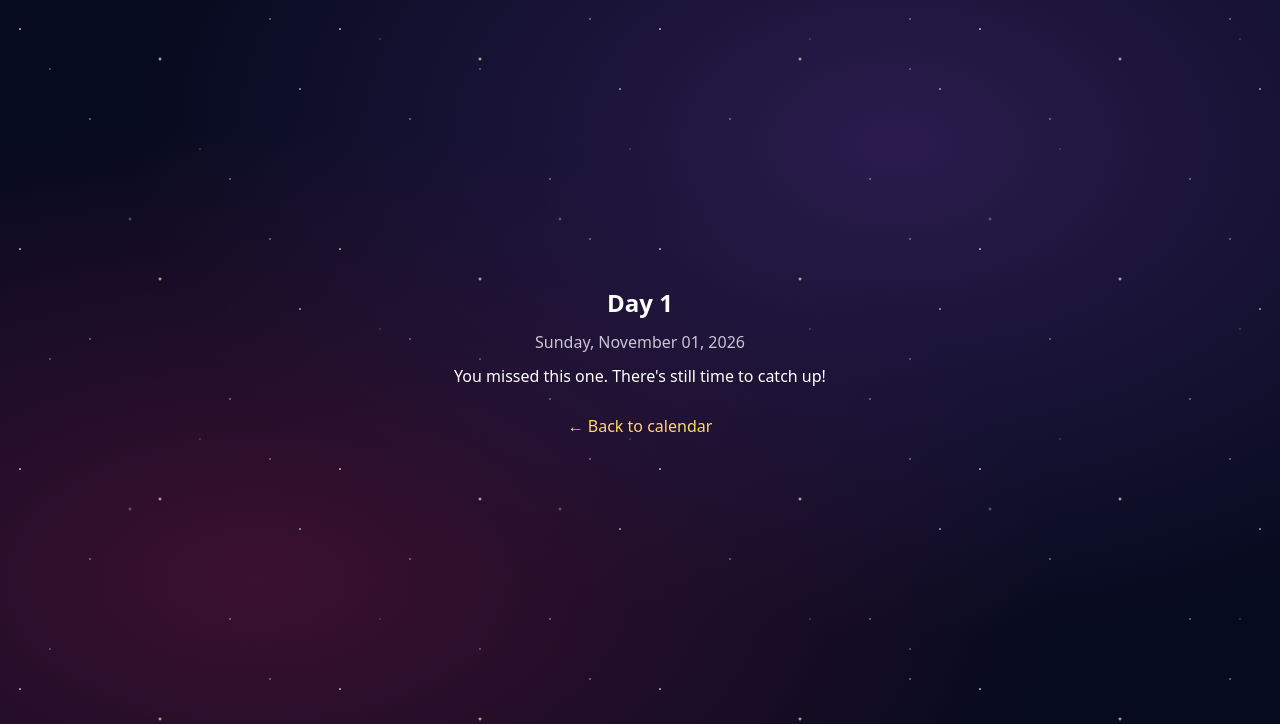
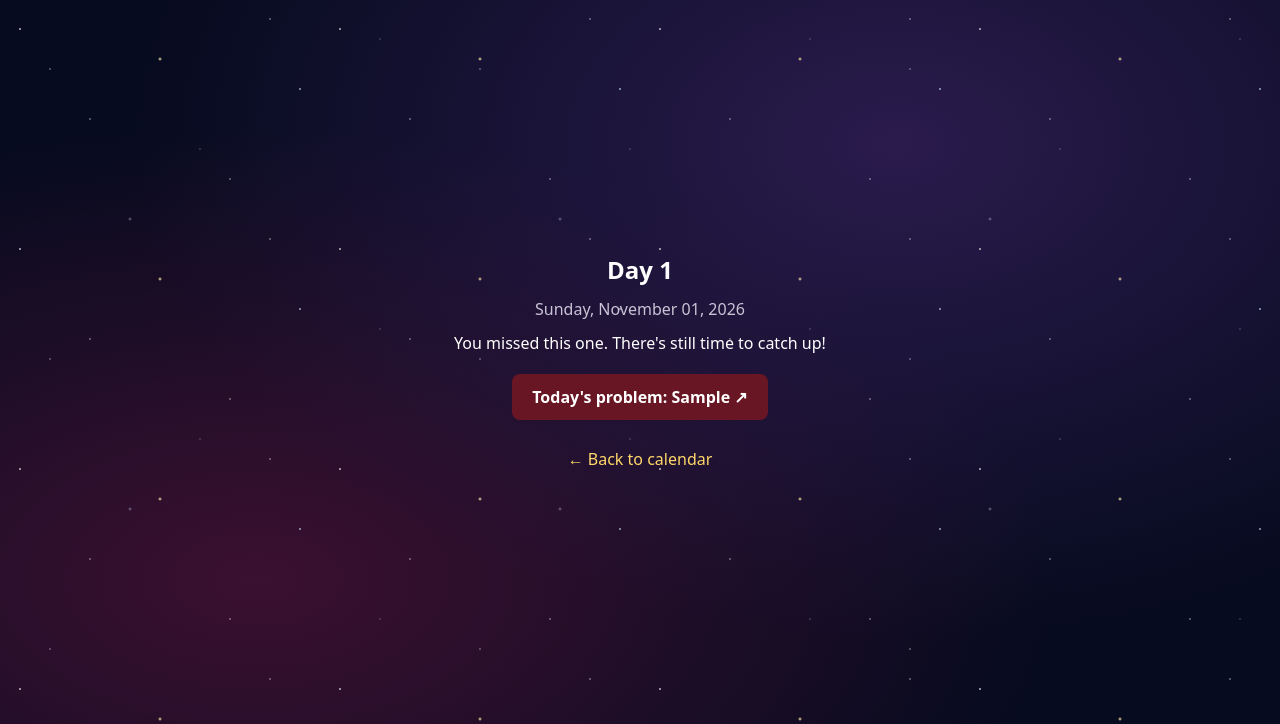
Before and after one commit to AGannon22/LeetClaus, a Flask app: page /day/1 in a window 1280 px wide. Shown: the part 76-800 px from the top of the page. Run offline with Flask 3, Linux system fonts and the light colour scheme; the visitor is signed in with stand-in values (Sample User, id 1); a database or web service that is not in the repository returns one stand-in record (values such as "Sample title").

Commit message:
leetcode Picking done!!

```diff
--- a/app.py
+++ b/app.py
@@ -4,8 +4,8 @@ from dotenv import load_dotenv
 from flask import Flask, render_template, request, redirect, url_for, session, abort
 from helperfunctions.account_stuff import handleLogin, createNewAccount
 from helperfunctions.advent import getAdventDays
-from helperfunctions.progress import getCompletedDays
-from db import user_data
+from helperfunctions.leetcodeAPI import pickAProblem
+from helperfunctions.progress import getCompletedDays, getUserData, assignProblem
 
 load_dotenv()
 
@@ -27,12 +27,23 @@ def index():
 def day(n):
     if not 1 <= n <= 25:
         abort(404)
-    info = getAdventDays(completed=getCompletedDays(session["username"]))[n - 1]
-    # no peeking at future days by typing the URL
+    userStuff = getUserData(session["username"])
+    completed = set(userStuff.get("completed_days", []))
+    info = getAdventDays(completed=completed)[n - 1]
+    # no peeking at future days by typing the URL (checked before using any API calls)
     if not info["unlocked"]:
         return redirect(url_for("index"))
 
-    return render_template("day.html", title=f"Day {n}", day=info)
+    # keep the same problem once a day has one; only pick for unassigned, unfinished days
+    assigned = userStuff.get("assigned", {})
+    slug = assigned.get(str(n))
+    if slug is None and n not in completed:
+        problem = pickAProblem(userStuff.get("leetcode_username", ""), assigned)
+        if problem is not None:
+            slug = problem["titleSlug"]
+            assignProblem(session["username"], n, slug)
+
+    return render_template("day.html", title=f"Day {n}", day=info, problem_slug=slug)
 @app.route("/login",methods=['GET','POST'])
 def login():
     if request.method == "GET":
--- a/helperfunctions/account_stuff.py
+++ b/helperfunctions/account_stuff.py
@@ -1,10 +1,10 @@
 from db import auth, user_data
 from helperfunctions.leetcodeAPI import confirmLeetCodeUser
 import bcrypt
+from helperfunctions.progress import newUserDataDoc
 def handleLogin(request):
     formresponses = request.form.to_dict()
     userInfo = auth.find_one({"username": formresponses["username"]})
-    # same message either way so nobody can probe which usernames exist
     if userInfo is None:
         return "Invalid username or password"
     passAttempt = formresponses["password"].encode()
@@ -23,11 +23,12 @@ def createNewAccount(request):
             "hashedPass": hashedpass,
             "leetcode_username":formResponses["leetcode_username"]
         }
+        newUserData = newUserDataDoc(formResponses["username"], formResponses["leetcode_username"])
         auth.insert_one(newUser)
+        user_data.insert_one(newUserData)
     return result
 
 def validateAccount(request):
-    print(request, request.form.to_dict())
     formResponses = request.form.to_dict()
     #leetcode user is real
     if (confirmLeetCodeUser(formResponses["leetcode_username"]) == False):
--- a/helperfunctions/progress.py
+++ b/helperfunctions/progress.py
@@ -1,7 +1,24 @@
 from db import user_data
 
 # One document per user in the user_data collection:
-#   {"username": "alyssa", "completed_days": [1, 2, 5]}
+#   {"username": "alyssa",
+#    "leetcode_username": "alyssa_lc",
+#    "completed_days": [1, 2, 5],
+#    "assigned": {"1": "two-sum", "2": "valid-parentheses"}}   # day number (as a string) -> problem slug
+
+
+def newUserDataDoc(username, leetcodeUsername):
+    # the starting document for a brand-new user (created at registration)
+    return {
+        "username": username,
+        "leetcode_username": leetcodeUsername,
+        "completed_days": [],
+        "assigned": {},
+    }
+
+
+def getUserData(username):
+    return user_data.find_one({"username": username})
 
 def getCompletedDays(username):
     # set of day numbers this user has completed (empty if they haven't done any yet)
@@ -18,3 +35,7 @@ def markDayCompleted(username, day):
     )
 def unmarkDayCompleted(username, day):
     user_data.update_one({"username": username}, {"$pull": {"completed_days": day}})
+
+def assignProblem(username, day, slug):
+    # Mongo keys are strings, so day 3 is stored as "3"
+    user_data.update_one({"username": username}, {"$set": {f"assigned.{day}": slug}})
--- a/helperfunctions/testing.py
+++ b/helperfunctions/testing.py
@@ -19,4 +19,5 @@ def testingNotRealUser(user):
         print(f"An error occurred: {e}")
         return None
 if __name__ == '__main__':
+    #print(testingNotRealUser("problems?limit=20&skip=20"))
     print(testingNotRealUser("dunkdunkle/acSubmission"))
--- a/static/style.css
+++ b/static/style.css
@@ -200,6 +200,19 @@ a.advent-day:focus-visible {
 .day-status {
     margin: 0;
 }
+.day-problem {
+    margin-top: 0.5rem;
+    padding: 0.75rem 1.25rem;
+    color: white;
+    background: #681623;
+    border-radius: 8px;
+    text-decoration: none;
+    font-weight: 600;
+    transition: background 0.2s;
+}
+.day-problem:hover {
+    background: #4f101a;
+}
 .day-back {
     margin-top: 1rem;
     color: #ffd76a;
--- a/templates/day.html
+++ b/templates/day.html
@@ -6,7 +6,13 @@
         {% if day.completed %}<p class="day-status">✓ Completed!</p>{% endif %}
         {% if day.missed %}<p class="day-status">You missed this one. There's still time to catch up!</p>{% endif %}
 
-        {# TODO: today's challenge goes here #}
+        {% if problem_slug %}
+        <a class="day-problem" href="https://leetcode.com/problems/{{ problem_slug }}/" target="_blank" rel="noopener">
+            Today's problem: {{ problem_slug.replace('-', ' ').title() }} ↗
+        </a>
+        {% elif not day.completed %}
+        <p class="day-status">Couldn't pick a problem right now. Try refreshing in a minute.</p>
+        {% endif %}
 
         <a class="day-back" href="{{ url_for('index') }}">← Back to calendar</a>
     </div>
```
Also changed, not shown: helperfunctions/leetcodeAPI.py (+20 -4 lines).
